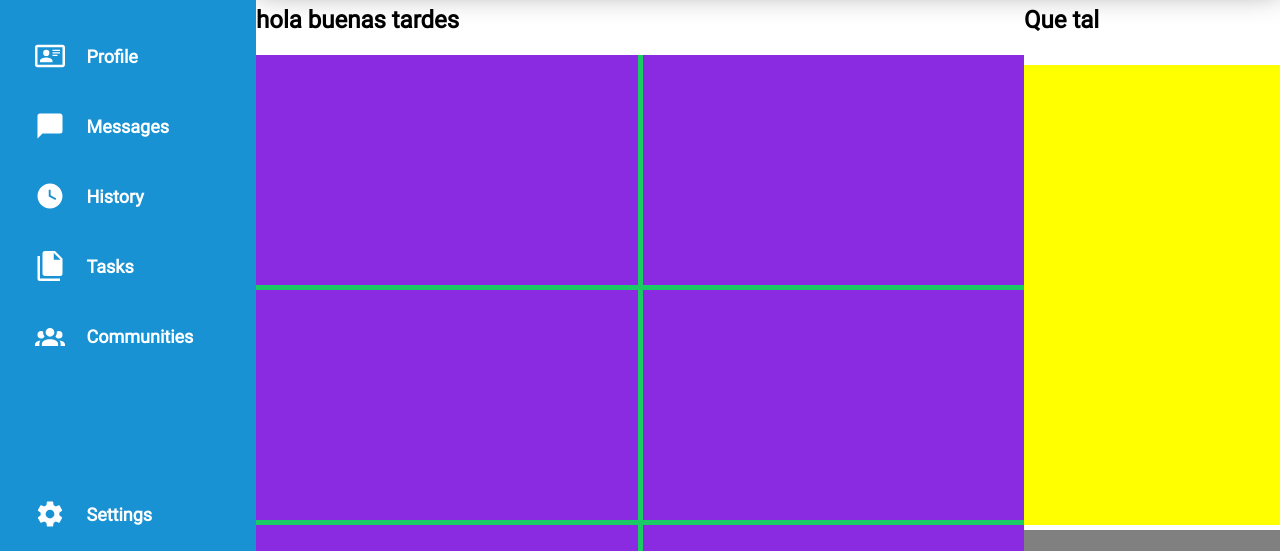
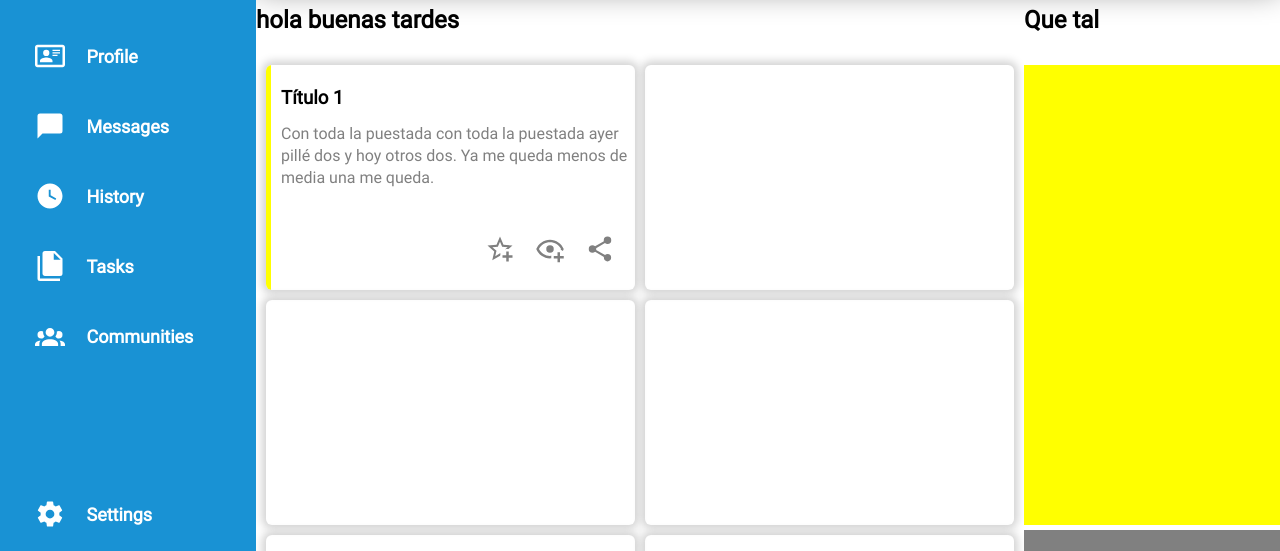
Before and after one commit to jesusfonser/admin-dashboard, a plain HTML site: page index.html in a window 1280 px wide. Shown: the part 184-735 px from the top of the page. Drawn offline with Linux system fonts and the light colour scheme.

Commit message:
Termina diseño de una carta de main
Dos de las secciones utilizadas para diseñar cada carta han dejado
de ser divs para pasar a ser h3 y p.

```diff
--- a/index.html
+++ b/index.html
@@ -72,7 +72,18 @@
             <div class="main-grid">
                 <h2>hola buenas tardes</h2>
                 <div class="main-grid-real">
-                    <div class="main-grid-carta"></div>
+                    <div class="main-grid-carta">
+                        <div class="carta-franja"></div>
+                            <h3 class="carta-title">Título 1</h3>
+                            <p class="carta-texto">Con toda la puestada con toda la puestada ayer pillé dos y hoy otros dos.
+                                Ya me queda menos de media una me queda.
+                            </p>
+                        <div class="carta-iconos">
+                            <img class="bulletimg" src="./images/star-plus-outline.svg">
+                            <img class="bulletimg" src="./images/eye-plus-outline.svg">
+                            <img class="bulletimg" src="./images/share-variant.svg">
+                        </div>
+                    </div>
                     <div class="main-grid-carta"></div>
                     <div class="main-grid-carta"></div>
                     <div class="main-grid-carta"></div>
--- a/style.css
+++ b/style.css
@@ -76,15 +76,47 @@ body{
 }
 
 .main-grid-real{
-    background-color: rgb(27, 202, 100);
     grid-row: 2 / 3;
     display: grid;
-    gap: 5px;
+    gap: 10px;
     grid-template-columns: 1fr 1fr;
+    grid-template-rows: repeat(auto-fit, 225px);
+    padding: 10px;
 }
 
 .main-grid-carta{
-    background-color: blueviolet;
+    border-radius: 6px;
+    box-shadow: 0px 0px 8px 4px lightgrey;
+    display: grid;
+    grid-template-columns: 5px 1fr;
+    grid-template-rows: 1fr 2fr 1fr;
+    overflow: hidden;
+}
+
+.carta-franja{
+    grid-row: 1 / 4;
+    grid-column: 1 / 2;
+    background-color: yellow;
+}
+
+.carta-title{
+    grid-row: 1 / 2;
+    grid-column: 2 / 3;
+    margin-left: 10px;
+    margin-bottom: 0;
+}
+
+.carta-texto{
+    align-self: start;
+    margin: 0;
+    margin-left: 10px;
+    color: grey;
+}
+
+.carta-iconos{
+    display: grid;
+    grid-template-columns: repeat(3, 50px);
+    justify-content: end;
 }
 
 .main-side{
```
Also changed, not shown: images/eye-plus-outline.svg (added), images/share-variant.svg (added), images/star-plus-outline.svg (added).
